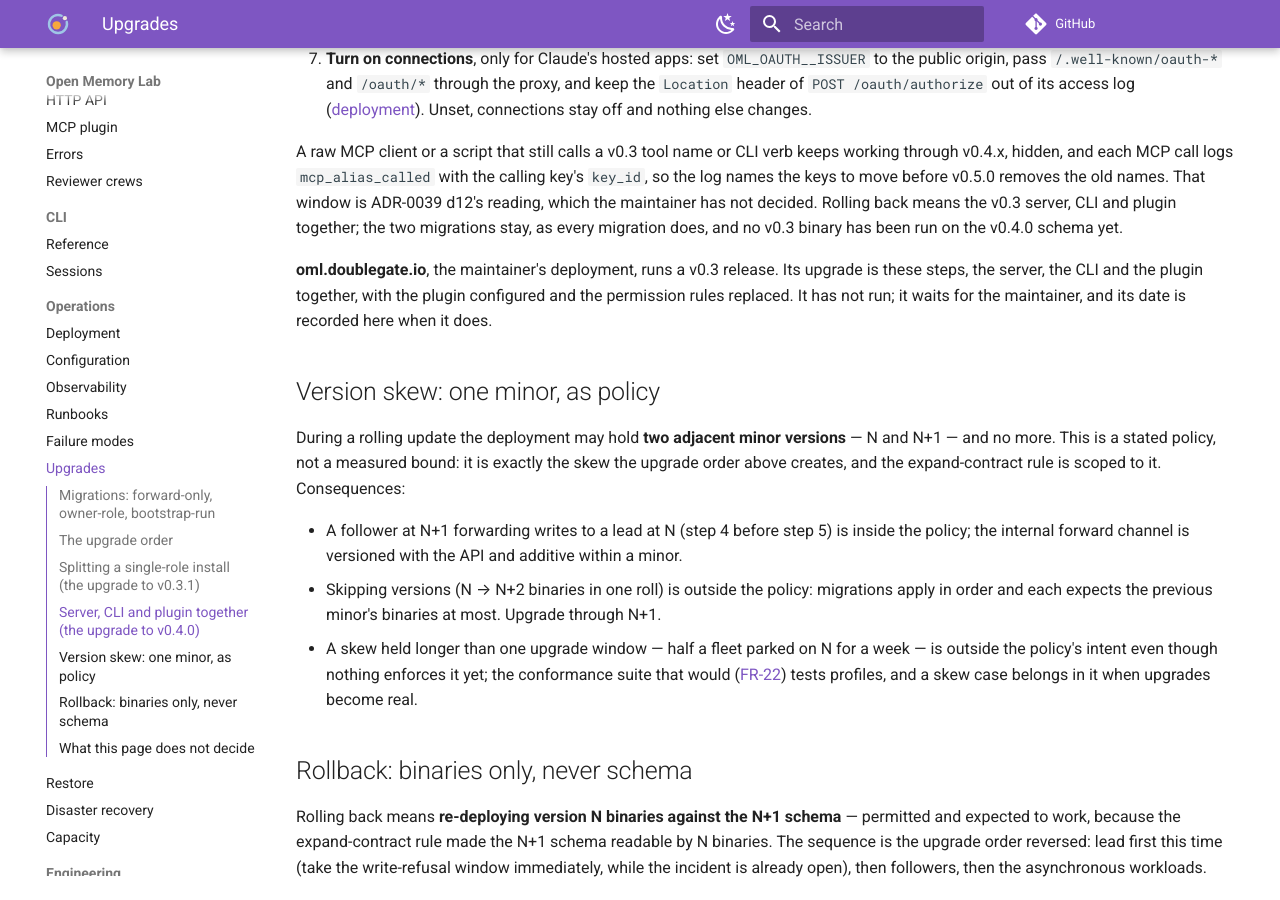
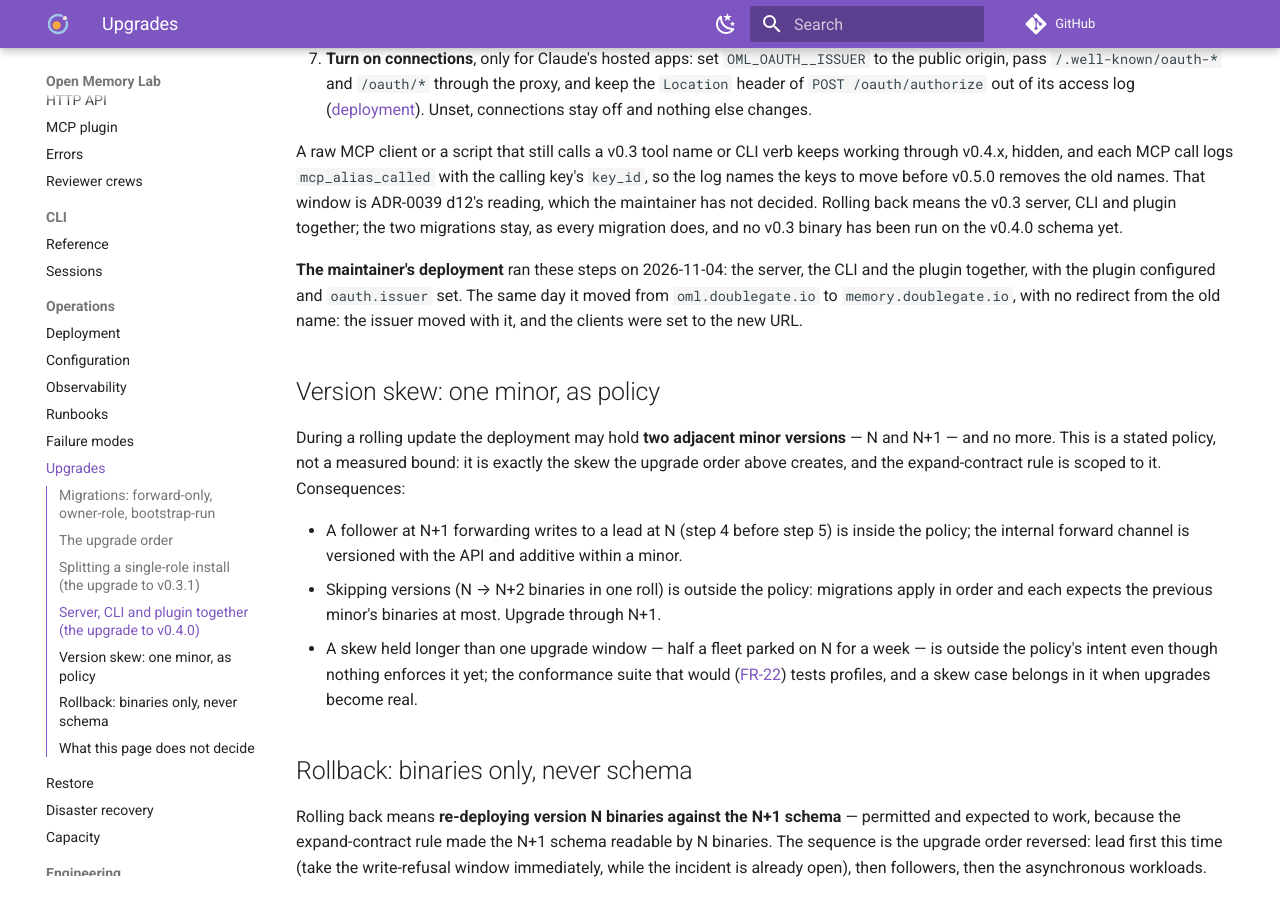
Before and after one commit to e8kor/open-memory-lab, an MkDocs documentation site: the page built from docs/operations/upgrades.md, in a window 1280 px wide and 900 px high, scrolled down 3723 px. Built offline with MkDocs 1.6.1 and Material for MkDocs 9.7.7, drawn with Linux system fonts in a browser that asks for light colours; comment, search, counter and statistics services are not loaded.

Commit message:
Record the maintainer's deployment upgraded to v0.4.0 and serving at memory.doublegate.io (ADR-0031 d1)

```diff
--- a/docs/operations/upgrades.md
+++ b/docs/operations/upgrades.md
@@ -236,10 +236,10 @@ ADR-0039 d12's reading, which the maintainer has not decided. Rolling back means
 server, CLI and plugin together; the two migrations stay, as every migration does, and no
 v0.3 binary has been run on the v0.4.0 schema yet.
 
-**oml.doublegate.io**, the maintainer's deployment, runs a v0.3 release. Its upgrade is these
-steps, the server, the CLI and the plugin together, with the plugin configured and the
-permission rules replaced. It has not run; it waits for the maintainer, and its date is recorded
-here when it does.
+**The maintainer's deployment** ran these steps on 2026-11-04: the server, the CLI and the
+plugin together, with the plugin configured and `oauth.issuer` set. The same day it moved from
+`oml.doublegate.io` to `memory.doublegate.io`, with no redirect from the old name: the issuer moved
+with it, and the clients were set to the new URL.
 
 ## Version skew: one minor, as policy
 
```
Also changed, not shown: docs/adr/ADR-0031-oauth-connections-by-connect-code.md (+1 -1 lines).
